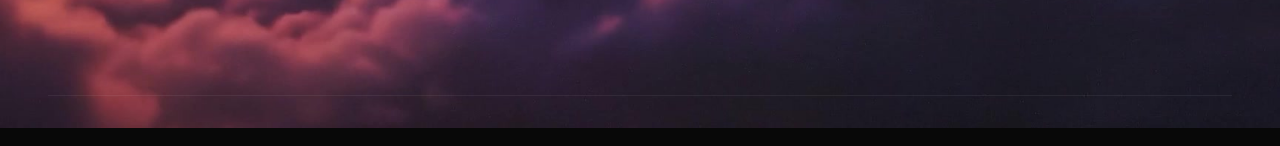
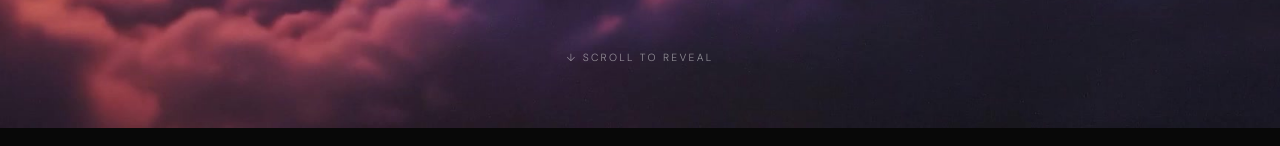
Before and after one commit to thvmax/ThvmaxArt-Portfolio, a Next.js app: page / in a window 1280 px wide. Shown: the part 672-818 px from the top of the page. Built offline with nearby package versions, Linux system fonts and the light colour scheme.

Commit message:
Add loading overlay and scrub hint for cinematic intro

```diff
--- a/app/components/Portfolio.tsx
+++ b/app/components/Portfolio.tsx
@@ -54,7 +54,6 @@ export default function Portfolio() {
   const showcaseCanvasRefs = useRef<(HTMLCanvasElement | null)[]>([]);
   const detailHeroCanvasRef = useRef<HTMLCanvasElement | null>(null);
   const detailGalleryRef = useRef<HTMLDivElement | null>(null);
-  const heroArtworkRef = useRef<HTMLImageElement | null>(null);
   const lenisRef = useRef<Lenis | null>(null);
 
   // ─── INIT EVERYTHING ────────────────────────────────
@@ -103,24 +102,31 @@ export default function Portfolio() {
   }, []);
 
   // ─── CINEMATIC FRAME-SCRUB INTRO ──────────────────────
+  // ─── CINEMATIC FRAME-SCRUB INTRO ──────────────────────
   const initHeroIntro = () => {
     const canvas = document.getElementById('heroIntroCanvas') as HTMLCanvasElement | null;
-    if (!canvas) return;
+    const loader = document.getElementById('heroIntroLoader');
+    const loaderBar = document.getElementById('heroIntroLoaderBar');
+    const loaderPct = document.getElementById('heroIntroLoaderPct');
+    const scrubHint = document.getElementById('heroScrubHint');
+    if (!canvas || !loader || !loaderBar || !loaderPct || !scrubHint) return;
 
     const ctx = canvas.getContext('2d');
     if (!ctx) return;
 
     const frames: (HTMLImageElement | null)[] = new Array(FRAME_COUNT).fill(null);
     let currentFrame = -1;
+    let introActive = false;
+    const dpr = Math.min(window.devicePixelRatio || 1, 2);
 
     const resize = () => {
       const w = window.innerWidth;
       const h = window.innerHeight;
-      canvas.width = w * devicePixelRatio;
-      canvas.height = h * devicePixelRatio;
+      canvas.width = w * dpr;
+      canvas.height = h * dpr;
       canvas.style.width = `${w}px`;
       canvas.style.height = `${h}px`;
-      ctx.setTransform(devicePixelRatio, 0, 0, devicePixelRatio, 0, 0);
+      ctx.setTransform(dpr, 0, 0, dpr, 0, 0);
       if (currentFrame >= 0) drawFrame(currentFrame);
     };
 
@@ -138,45 +144,18 @@ export default function Portfolio() {
       ctx.drawImage(img, (cw - dw) / 2, (ch - dh) / 2, dw, dh);
     };
 
-    const loadFrame = (i: number): Promise<void> =>
+    const loadFrame = (i: number): Promise<HTMLImageElement | null> =>
       new Promise((resolve) => {
         const img = new Image();
-        img.onload = () => {
-          frames[i] = img;
-          resolve();
-        };
-        img.onerror = () => resolve();
+        img.onload = () => resolve(img);
+        img.onerror = () => resolve(null);
         img.src = FRAME_PATH(i);
       });
 
-    const preloadWindow = async (center: number) => {
-      const start = Math.max(0, center - 4);
-      const end = Math.min(FRAME_COUNT, center + 5);
-      const toLoad: Promise<void>[] = [];
-      for (let i = start; i < end; i++) {
-        if (!frames[i]) toLoad.push(loadFrame(i));
-      }
-      await Promise.all(toLoad);
-    };
-
-    // ── Init ──
+    // ── Init hidden state ──
     window.addEventListener('resize', resize);
     resize();
-
-    const showHeroImmediately = () => {
-      canvas.style.display = 'none';
-      gsap.set('.hero-name .line span', { yPercent: 0, opacity: 1 });
-      gsap.set('#heroTagline', { opacity: 1, y: 0 });
-      gsap.set('.hero-label', { opacity: 1, y: 0 });
-      gsap.set('#heroScrollBtn', { scale: 1, opacity: 1 });
-      gsap.set('nav', { yPercent: 0, opacity: 1 });
-      gsap.set(['#cursor', '#cursor-follower'], { opacity: 1 });
-      const progressEl = document.querySelector('.hero-intro-progress') as HTMLElement;
-      if (progressEl) progressEl.style.display = 'none';
-      initCanvases();
-      initScrollTriggers();
-      initHeroParallax();
-    };
+    gsap.set(loaderBar, { width: '0%' });
 
     // Hide hero content behind canvas
     gsap.set('.hero-name .line span', { yPercent: 110, opacity: 0 });
@@ -186,18 +165,58 @@ export default function Portfolio() {
     gsap.set('nav', { opacity: 0, yPercent: -100 });
     gsap.set(['#cursor', '#cursor-follower'], { opacity: 0 });
 
-    const totalDistance = window.innerHeight * (window.innerWidth < 768 ? 2.2 : 3.2);
+    const totalDistance = window.innerHeight * (window.innerWidth < 768 ? 5 : 8);
 
-    // Load first frame — if it fails, skip intro entirely
-    loadFrame(0).then(() => {
-      if (!frames[0]) {
-        showHeroImmediately();
+    // ── PRELOAD ALL 120 FRAMES SEQUENTIALLY ──
+    const preloadAllFrames = async (): Promise<boolean> => {
+      for (let i = 0; i < FRAME_COUNT; i++) {
+        const img = await loadFrame(i);
+        if (!img && i === 0) return false; // first frame failed — bail
+        frames[i] = img;
+        const pct = Math.round(((i + 1) / FRAME_COUNT) * 100);
+        loaderBar.style.width = `${pct}%`;
+        loaderPct.textContent = `${pct}%`;
+      }
+      return true;
+    };
+
+    // ── START INTRO: show loader → preload → show scrub hint → enable scroll ──
+    preloadAllFrames().then((ok) => {
+      if (!ok) {
+        // Fallback: just show hero text immediately
+        loader.style.display = 'none';
+        canvas.style.display = 'none';
+        gsap.set('.hero-name .line span', { yPercent: 0, opacity: 1 });
+        gsap.set('#heroTagline', { opacity: 1, y: 0 });
+        gsap.set('.hero-label', { opacity: 1, y: 0 });
+        gsap.set('#heroScrollBtn', { scale: 1, opacity: 1 });
+        gsap.set('nav', { yPercent: 0, opacity: 1 });
+        gsap.set(['#cursor', '#cursor-follower'], { opacity: 1 });
+        initCanvases();
+        initScrollTriggers();
+        initHeroParallax();
         return;
       }
+
+      // All frames loaded — fade out loader
       currentFrame = 0;
-      resize();
-      preloadWindow(0);
+      drawFrame(0);
 
+      gsap.to(loader, {
+        opacity: 0,
+        duration: 0.5,
+        ease: 'power2.in',
+        onComplete: () => {
+          loader.style.display = 'none';
+          // Show scrub hint
+          scrubHint.style.display = 'flex';
+          gsap.fromTo(scrubHint, { opacity: 0, y: 12 }, { opacity: 1, y: 0, duration: 0.6, ease: 'power3.out' });
+        },
+      });
+
+      introActive = true;
+
+      // ── SCRUB TRIGGER ──
       ScrollTrigger.create({
         trigger: '#home',
         start: 'top top',
@@ -213,80 +232,80 @@ export default function Portfolio() {
           if (frameIndex !== currentFrame) {
             currentFrame = frameIndex;
             drawFrame(frameIndex);
-            if (!frames[frameIndex]) preloadWindow(frameIndex);
           }
 
-          const fill = document.getElementById('heroIntroProgressFill');
-          if (fill) fill.style.width = `${progress * 100}%`;
+          // ── Single clean dissolve at 88%→100% ──
+          if (progress > 0.88) {
+            const t = Math.min((progress - 0.88) / 0.12, 1);
+            const ease = 1 - Math.pow(1 - t, 3);
 
-          // ── Dissolve transition: last 25% → canvas fades, hero reveals ──
-          if (progress > 0.75) {
-            const t = (progress - 0.75) / 0.25;
-            canvas.style.opacity = String(1 - t);
+            // Canvas settles at 0.15 opacity (frame 120 is the hero bg)
+            canvas.style.opacity = String(1 - ease * 0.85);
 
-            if (progress > 0.82) {
-              const tt = (progress - 0.82) / 0.18;
+            // Hero text reveals
             gsap.to('.hero-name .line span', {
-                yPercent: 110 * (1 - tt),
-                opacity: tt,
+              yPercent: 110 * (1 - ease),
+              opacity: ease,
               duration: 0,
               overwrite: true,
             });
-            }
-            if (progress > 0.86) {
-              const tt = (progress - 0.86) / 0.14;
             gsap.to('#heroTagline', {
-                y: 20 * (1 - tt),
-                opacity: tt,
+              y: 20 * (1 - ease),
+              opacity: ease,
               duration: 0,
               overwrite: true,
             });
-            }
-            if (progress > 0.88) {
-              const tt = (progress - 0.88) / 0.12;
             gsap.to('.hero-label', {
-                y: 10 * (1 - tt),
-                opacity: tt,
+              y: 10 * (1 - ease),
+              opacity: ease,
               duration: 0,
               overwrite: true,
             });
-            }
-            if (progress > 0.90) {
-              const tt = (progress - 0.90) / 0.10;
             gsap.to('nav', {
-                yPercent: -100 * (1 - tt),
-                opacity: tt,
+              yPercent: -100 * (1 - ease),
+              opacity: ease,
               duration: 0,
               overwrite: true,
             });
             gsap.to('#heroScrollBtn', {
-                scale: tt,
-                opacity: tt,
+              scale: ease,
+              opacity: ease,
               duration: 0,
               overwrite: true,
             });
             gsap.to(['#cursor', '#cursor-follower'], {
-                opacity: tt,
+              opacity: ease,
               duration: 0,
               overwrite: true,
             });
+
+            // Hide scrub hint
+            if (scrubHint.style.display !== 'none') {
+              gsap.to(scrubHint, { opacity: 0, duration: 0.2, onComplete: () => { scrubHint.style.display = 'none'; } });
             }
+          } else {
+            canvas.style.opacity = '1';
           }
         },
         onLeave: () => {
-          canvas.style.opacity = '0';
+          // Lock final state: frame 120 visible at 0.15 opacity = hero bg
+          canvas.style.opacity = '1';
           gsap.set('.hero-name .line span', { yPercent: 0, opacity: 1 });
           gsap.set('#heroTagline', { opacity: 1, y: 0 });
           gsap.set('.hero-label', { opacity: 1, y: 0 });
           gsap.set('#heroScrollBtn', { scale: 1, opacity: 1 });
           gsap.set('nav', { yPercent: 0, opacity: 1 });
           gsap.set(['#cursor', '#cursor-follower'], { opacity: 1 });
+          scrubHint.style.display = 'none';
           const nav = document.getElementById('nav');
           if (nav) nav.classList.remove('hide');
 
           initCanvases();
           initScrollTriggers();
           initHeroParallax();
+        },
+        onEnterBack: () => {
+          introActive = true;
         },
       });
     });
@@ -491,7 +510,7 @@ export default function Portfolio() {
     });
 
     // ── Hero artwork scroll parallax ──
-    gsap.to('#heroArtworkWrap', {
+    gsap.to('#heroIntroCanvas', {
       yPercent: 30,
       ease: 'none',
       scrollTrigger: {
@@ -517,15 +536,16 @@ export default function Portfolio() {
   };
 
   // ─── HERO PARALLAX (mouse-move) ─────────────────────
+  // ─── HERO PARALLAX (mouse-move) ─────────────────────
   const initHeroParallax = () => {
     const heroEl = document.getElementById('home');
-    const wrap = document.getElementById('heroArtworkWrap');
+    const canvas = document.getElementById('heroIntroCanvas');
     const labelLeft = document.getElementById('heroLabelLeft');
     const labelRight = document.getElementById('heroLabelRight');
-    if (!heroEl || !wrap) return;
+    if (!heroEl || !canvas) return;
 
-    const wrapXTo = gsap.quickTo(wrap, 'x', { duration: 1.4, ease: 'power3.out' });
-    const wrapYTo = gsap.quickTo(wrap, 'y', { duration: 1.4, ease: 'power3.out' });
+    const canvasXTo = gsap.quickTo(canvas, 'x', { duration: 1.4, ease: 'power3.out' });
+    const canvasYTo = gsap.quickTo(canvas, 'y', { duration: 1.4, ease: 'power3.out' });
     const lxTo = labelLeft ? gsap.quickTo(labelLeft, 'x', { duration: 1.1, ease: 'power3.out' }) : null;
     const lyTo = labelLeft ? gsap.quickTo(labelLeft, 'y', { duration: 1.1, ease: 'power3.out' }) : null;
     const rxTo = labelRight ? gsap.quickTo(labelRight, 'x', { duration: 1.0, ease: 'power3.out' }) : null;
@@ -534,14 +554,14 @@ export default function Portfolio() {
     heroEl.addEventListener('mousemove', (e) => {
       const cx = e.clientX / window.innerWidth - 0.5;
       const cy = e.clientY / window.innerHeight - 0.5;
-      wrapXTo(cx * -28);
-      wrapYTo(cy * -20);
+      canvasXTo(cx * -28);
+      canvasYTo(cy * -20);
       if (lxTo && lyTo) { lxTo(cx * 20); lyTo(cy * 14); }
       if (rxTo && ryTo) { rxTo(cx * -16); ryTo(cy * -12); }
     });
 
     heroEl.addEventListener('mouseleave', () => {
-      wrapXTo(0); wrapYTo(0);
+      canvasXTo(0); canvasYTo(0);
       if (lxTo && lyTo) { lxTo(0); lyTo(0); }
       if (rxTo && ryTo) { rxTo(0); ryTo(0); }
     });
@@ -705,34 +725,36 @@ export default function Portfolio() {
       {/* HERO */}
       <section id="home">
         <div className="hero-bg">
-          <div className="hero-artwork-wrap" id="heroArtworkWrap">
-            {/* eslint-disable-next-line @next/next/no-img-element */}
-            <img
-              ref={heroArtworkRef}
-              className="hero-artwork-img"
-              src="/images/my-kind-of-vacation.jpg"
-              alt="My Kind of Vacation"
-            />
-          </div>
           <div className="hero-overlay"></div>
           <div className="hero-grain-overlay" aria-hidden="true"></div>
           <div className="hero-bg-grid"></div>
 
+          {/* Frame 120 stays as hero background — no separate img */}
           <canvas id="heroIntroCanvas" className="hero-intro-canvas" />
 
-          <div className="hero-intro-progress">
-            <div className="hero-intro-progress-fill" id="heroIntroProgressFill" />
+          {/* LOADING OVERLAY */}
+          <div className="hero-intro-loader" id="heroIntroLoader">
+            <div className="hero-intro-loader-label">LOADING FRAMES</div>
+            <div className="hero-intro-loader-track">
+              <div className="hero-intro-loader-bar" id="heroIntroLoaderBar" />
+            </div>
+            <div className="hero-intro-loader-pct" id="heroIntroLoaderPct">0%</div>
+          </div>
+
+          {/* SCRUB HINT — shown after loading completes */}
+          <div className="hero-scrub-hint" id="heroScrubHint">
+            <span>↓ SCROLL TO REVEAL</span>
           </div>
         </div>
 
         {/* Corner labels — parallax on mouse move */}
         <div className="hero-label hero-label-left" id="heroLabelLeft">
-          <span>My Kind of Vacation</span>
-          <span>Original Artwork · 2024</span>
+          <span>Frame-by-Frame</span>
+          <span>Cinematic Intro · 2026</span>
         </div>
         <div className="hero-label hero-label-right" id="heroLabelRight">
           <span>Art Direction</span>
-          <span>Photo Manipulation</span>
+          <span>Motion Design</span>
         </div>
 
         <div className="hero-scroll-btn" id="heroScrollBtn">
--- a/app/globals.css
+++ b/app/globals.css
@@ -48,46 +48,80 @@ body {
   will-change: opacity;
 }
 
-.hero-intro-progress {
-  position: absolute;
-  bottom: 2rem;
-  left: 3rem;
-  right: 3rem;
+/* ─── LOADING OVERLAY ─── */
+.hero-intro-loader {
+  position: absolute;
+  inset: 0;
+  z-index: 20;
+  display: flex;
+  flex-direction: column;
+  align-items: center;
+  justify-content: center;
+  gap: 1.5rem;
+  background: var(--black);
+  pointer-events: all;
+}
+
+.hero-intro-loader-label {
+  font-family: var(--font-body), sans-serif;
+  font-size: 0.7rem;
+  letter-spacing: 0.22em;
+  text-transform: uppercase;
+  color: rgba(255, 255, 255, 0.45);
+}
+
+.hero-intro-loader-track {
+  width: 220px;
   height: 1px;
   background: rgba(255, 255, 255, 0.06);
-  z-index: 12;
-}
-
-.hero-intro-progress-fill {
+  overflow: hidden;
+}
+
+.hero-intro-loader-bar {
   height: 100%;
   width: 0%;
-  background: rgba(255, 255, 255, 0.25);
-  transition: width 0.08s linear;
+  background: rgba(255, 255, 255, 0.35);
+  transition: width 0.15s ease-out;
+}
+
+.hero-intro-loader-pct {
+  font-family: var(--font-display), sans-serif;
+  font-size: 1.8rem;
+  font-weight: 700;
+  letter-spacing: -0.02em;
+  color: rgba(255, 255, 255, 0.55);
+  min-width: 4ch;
+  text-align: center;
+}
+
+/* ─── SCRUB HINT ─── */
+.hero-scrub-hint {
+  position: absolute;
+  bottom: 4rem;
+  left: 50%;
+  transform: translateX(-50%);
+  z-index: 15;
+  display: none;
+  flex-direction: column;
+  align-items: center;
+  gap: 0.5rem;
+  pointer-events: none;
+}
+
+.hero-scrub-hint span {
+  font-family: var(--font-body), sans-serif;
+  font-size: 0.65rem;
+  letter-spacing: 0.22em;
+  text-transform: uppercase;
+  color: rgba(255, 255, 255, 0.5);
 }
 
 @media (max-width: 768px) {
-  .hero-intro-progress {
-    left: 1.5rem;
-    right: 1.5rem;
-    bottom: 1.2rem;
-  }
-}
-
-/* ─── HERO ARTWORK ─── */
-.hero-artwork-wrap {
-  position: absolute;
-  inset: -6%;
-  will-change: transform;
-  overflow: hidden;
-}
-
-.hero-artwork-img {
-  width: 100%;
-  height: 100%;
-  object-fit: cover;
-  object-position: center 28%;
-  display: block;
-}
+  .hero-scrub-hint {
+    bottom: 2.5rem;
+  }
+}
+
 
 .hero-overlay {
   position: absolute;
```
Lines whose indentation alone changed are shown as unchanged.
